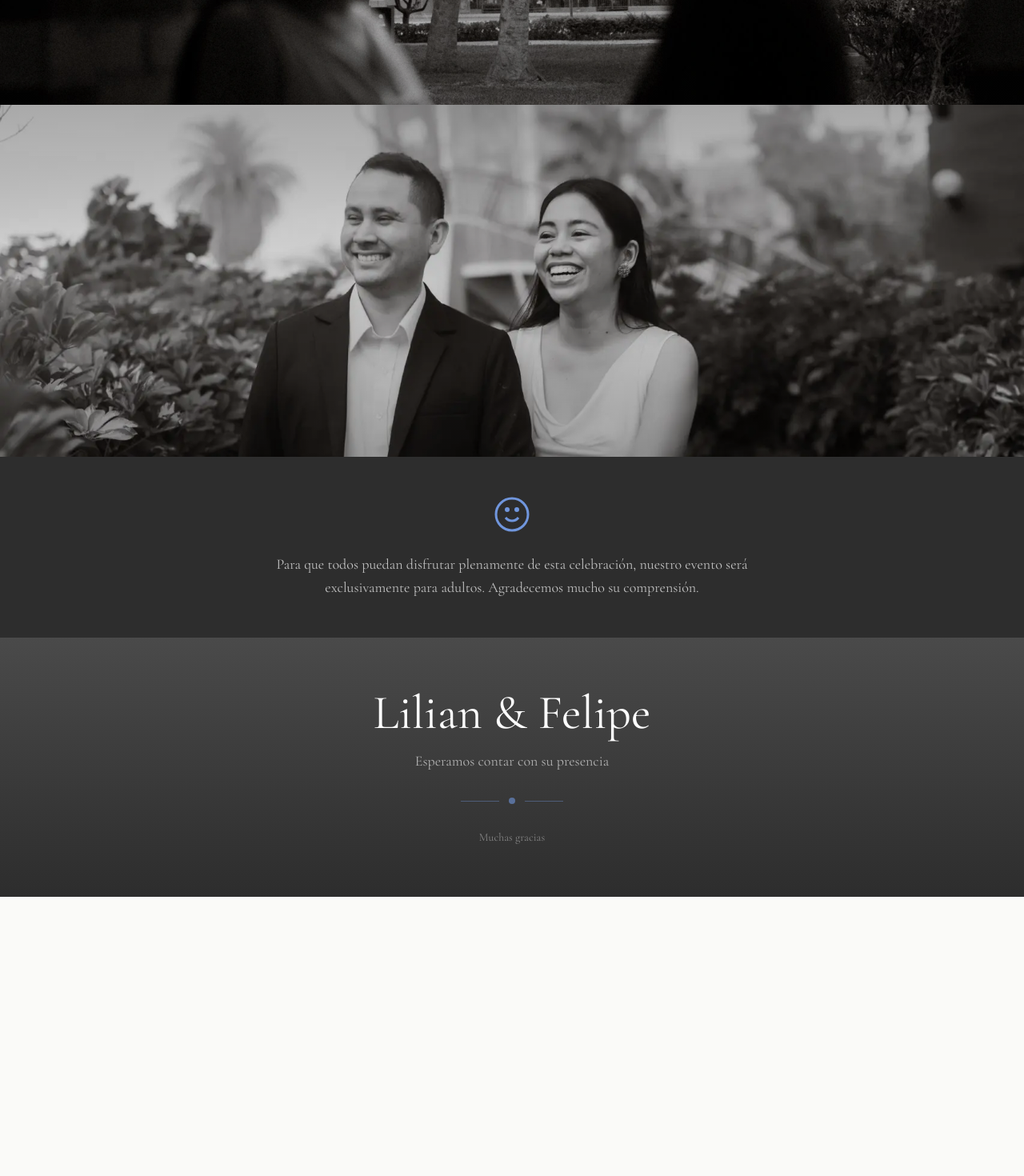
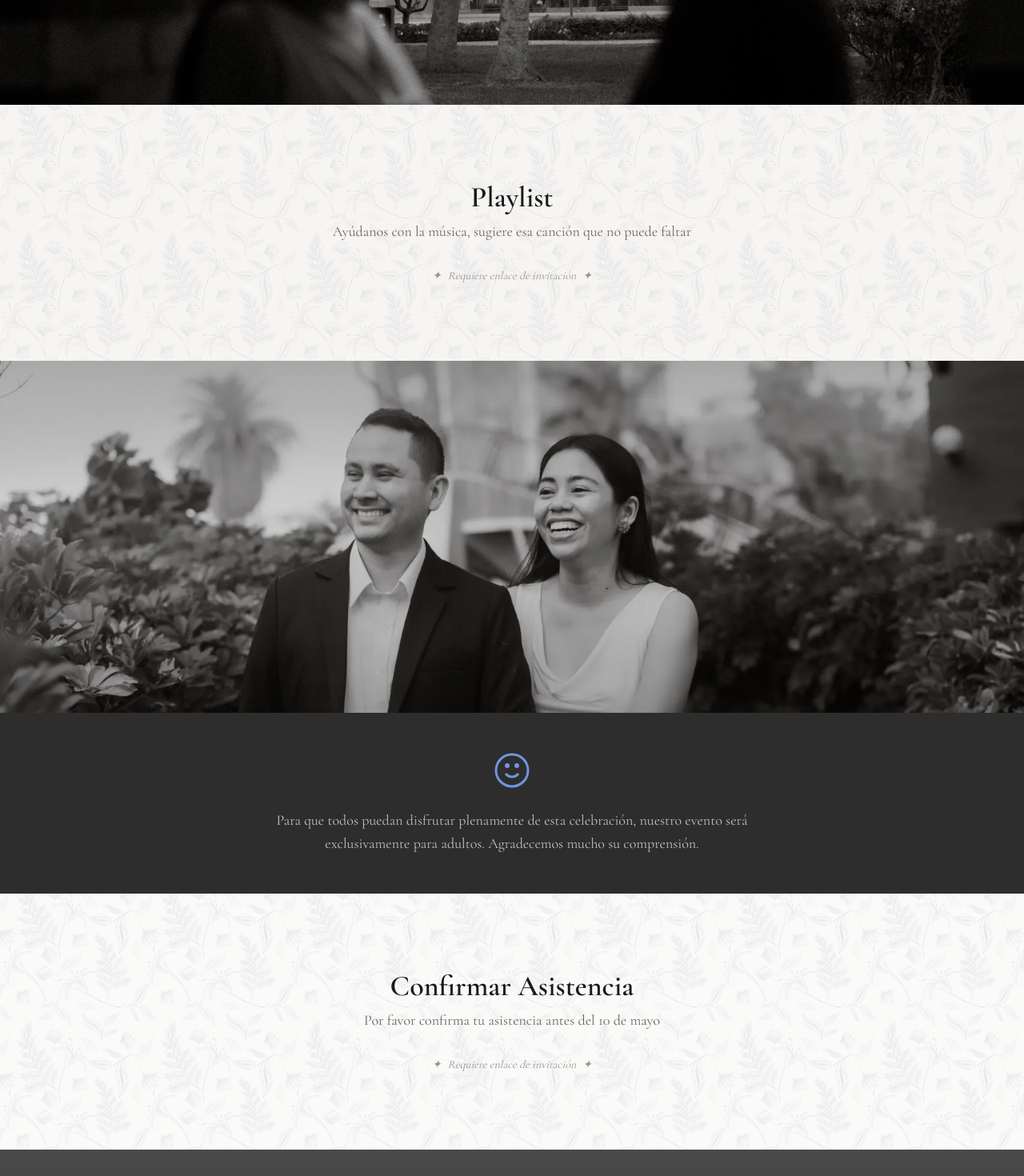
Before and after one commit to carlosuv92/mi-boda, a Next.js app: page /invitacion/1 in a window 1280 px wide. Shown: the part 6160-7630 px from the top of the page at 80% size. Before the commit the page ends 7281 px from the top, so only its background shows below. Built offline with nearby package versions, Linux system fonts and the light colour scheme; no server answers; the database is empty.

Commit message:
fix: evitar cierre de modal al hacer click fuera y mover AdultsOnly encima de RSVP

```diff
--- a/app/admin/guests/page.tsx
+++ b/app/admin/guests/page.tsx
@@ -207,7 +207,6 @@ export default function GuestsPage() {
           initial={{ opacity: 0 }}
           animate={{ opacity: 1 }}
           className="fixed inset-0 bg-black/50 z-50 flex items-center justify-center p-4"
-          onClick={(e) => e.target === e.currentTarget && resetForm()}
         >
           <motion.div
             initial={{ scale: 0.95 }}
--- a/app/invitacion/[slug]/page.tsx
+++ b/app/invitacion/[slug]/page.tsx
@@ -424,7 +424,6 @@ export default function InvitationPage() {
         </motion.div>
 
         {/* Song Request */}
-        {guest && (
         <Section id="canciones" className="bg-white-off">
           <div className="text-center mb-8">
             <h2 className="font-playfair text-3xl md:text-4xl font-semibold text-text-primary mb-2">
@@ -434,9 +433,18 @@ export default function InvitationPage() {
               Ayúdanos con la música, sugiere esa canción que no puede faltar
             </p>
           </div>
+          {guest ? (
             <SongRequest guestId={guest.id} guestNombre={guest.nombre} />
+          ) : (
+            <div className="text-center">
+              <div className="flex items-center justify-center gap-2 mt-4 text-text-light text-sm font-cormorant italic">
+                <span>✦</span>
+                <span>Requiere enlace de invitación</span>
+                <span>✦</span>
+              </div>
+            </div>
+          )}
         </Section>
-        )}
 
         {/* Imagen entre secciones */}
         <motion.div
@@ -456,8 +464,10 @@ export default function InvitationPage() {
           <div className="absolute inset-0 bg-gradient-to-b from-black/30 via-black/10 to-black/30" />
         </motion.div>
 
+        {/* Adults Only */}
+        <AdultsOnly mensaje={config.mensajeAdultos} />
+
         {/* RSVP */}
-        {guest && (
         <Section id="confirmar">
           <div className="text-center mb-8">
             <h2 className="font-playfair text-3xl md:text-4xl font-semibold text-text-primary mb-2">
@@ -468,17 +478,23 @@ export default function InvitationPage() {
               {config.fechaLimiteRSVP || "10 de mayo"}
             </p>
           </div>
+          {guest ? (
             <RSVP
               guestId={guest.id}
               guestNombre={guest.nombre}
               guestApellidos={guest.apellidos}
               acompanantesAutorizados={guest.acompanantes_autorizados}
             />
+          ) : (
+            <div className="text-center">
+              <div className="flex items-center justify-center gap-2 text-text-light text-sm font-cormorant italic">
+                <span>✦</span>
+                <span>Requiere enlace de invitación</span>
+                <span>✦</span>
+              </div>
+            </div>
+          )}
         </Section>
-        )}
-
-        {/* Adults Only */}
-        <AdultsOnly mensaje={config.mensajeAdultos} />
 
         {/* Footer */}
         <footer className="py-16 text-center bg-gradient-to-t from-charcoal to-charcoal-light text-white">
--- a/app/page.tsx
+++ b/app/page.tsx
@@ -432,6 +432,9 @@ export default function WeddingPage() {
           <div className="absolute inset-0 bg-gradient-to-b from-black/30 via-black/10 to-black/30" />
         </motion.div>
 
+        {/* Adults Only */}
+        <AdultsOnly mensaje={config.mensajeAdultos} />
+
         {/* RSVP - Invitation only */}
         <Section id="confirmar">
           <div className="text-center">
@@ -451,9 +454,6 @@ export default function WeddingPage() {
             </div>
           </div>
         </Section>
-
-        {/* Adults Only */}
-        <AdultsOnly mensaje={config.mensajeAdultos} />
 
         {/* Footer */}
         <footer className="py-16 text-center bg-gradient-to-t from-charcoal to-charcoal-light text-white">
```
Lines whose indentation alone changed are shown as unchanged.
